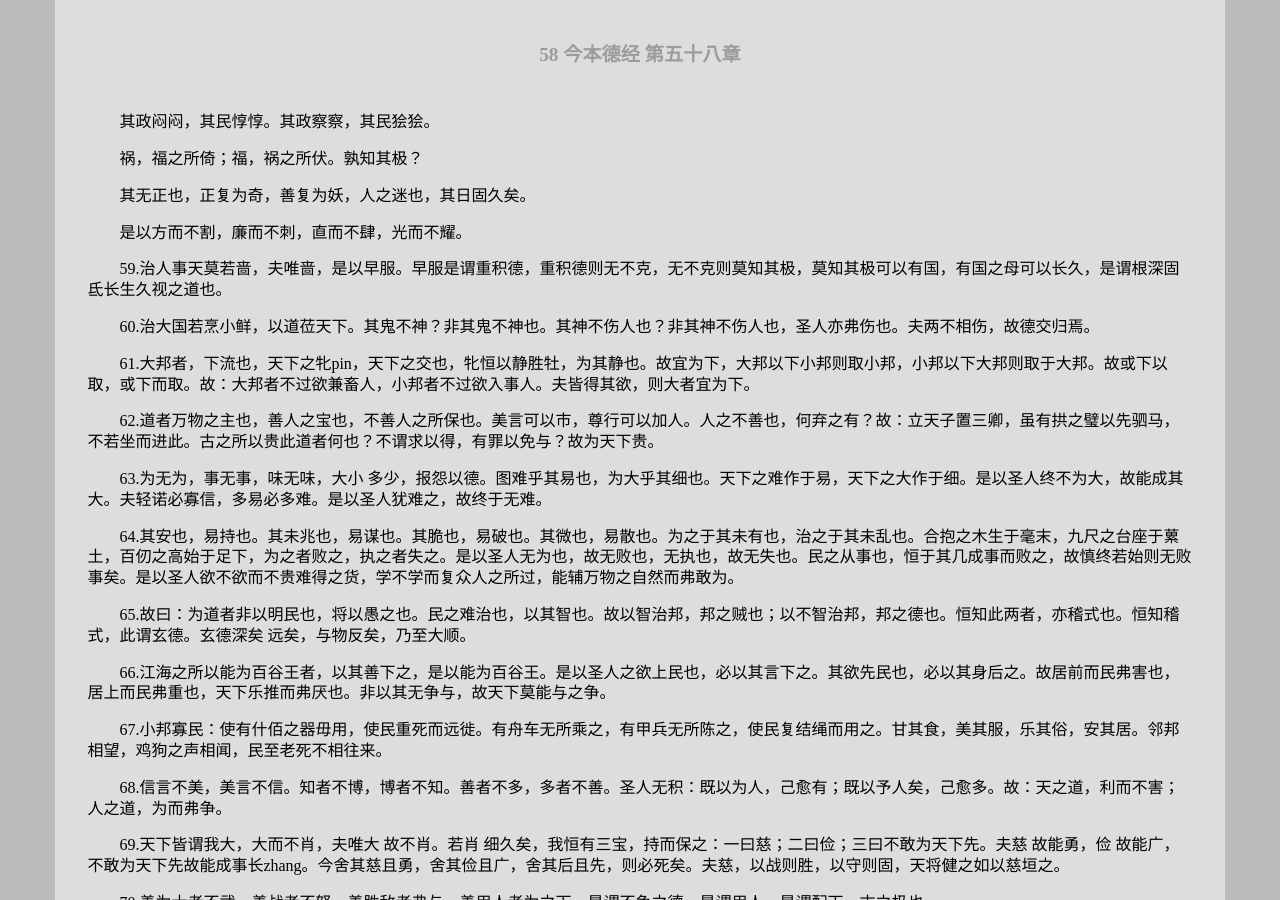
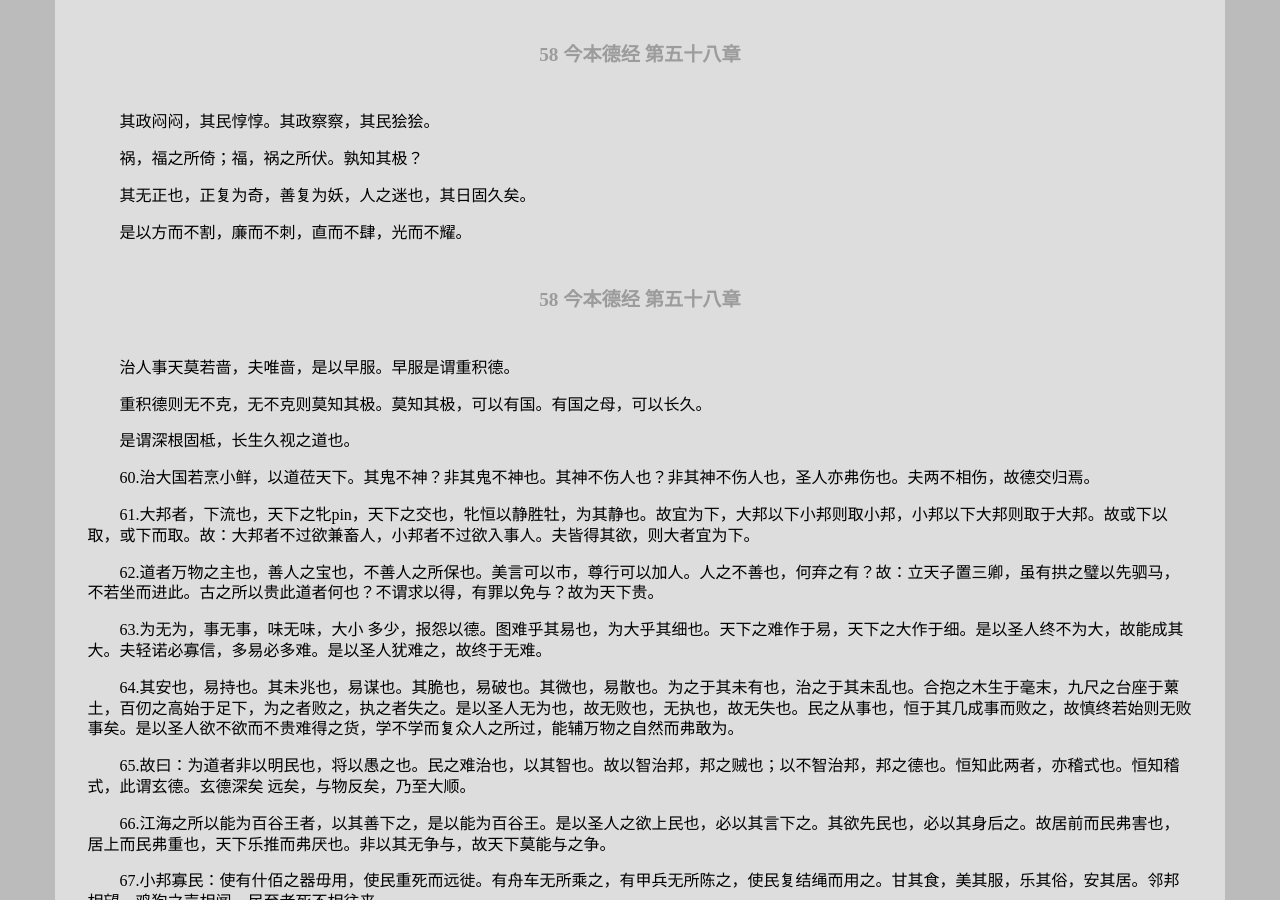
Before and after one commit to leiqin/leiqin.github.io, a Jekyll site: the page built from shoucang/daodejing.markdown, in a window 1280 px wide and 900 px high, scrolled down 5285 px. Built offline with Jekyll 4.4.1, drawn with Linux system fonts in a browser that asks for light colours; nearby versions of some CDN libraries.

Commit message:
道德经 德经 59

```diff
--- a/shoucang/daodejing.markdown
+++ b/shoucang/daodejing.markdown
@@ -215,9 +215,15 @@ title: 道德经
 
 是以方而不割，廉而不刺，直而不肆，光而不耀。
 
+###### 58 今本德经 第五十八章
+
+治人事天莫若啬，夫唯啬，是以早服。早服是谓重积德。
+
+重积德则无不克，无不克则莫知其极。莫知其极，可以有国。有国之母，可以长久。
+
+是谓深根固柢，长生久视之道也。
 
 
-59.治人事天莫若啬，夫唯啬，是以早服。早服是谓重积德，重积德则无不克，无不克则莫知其极，莫知其极可以有国，有国之母可以长久，是谓根深固氐长生久视之道也。
 
 60.治大国若烹小鲜，以道莅天下。其鬼不神？非其鬼不神也。其神不伤人也？非其神不伤人也，圣人亦弗伤也。夫两不相伤，故德交归焉。
 
```
